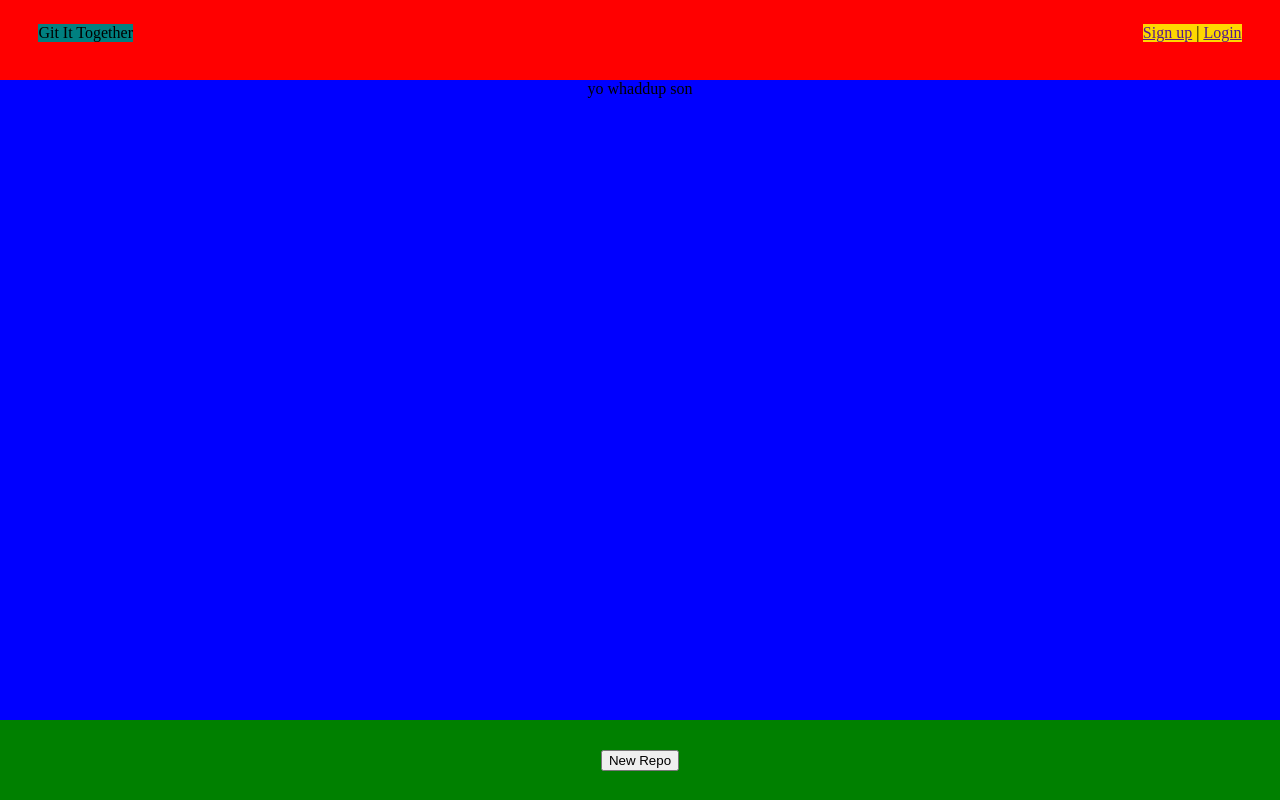
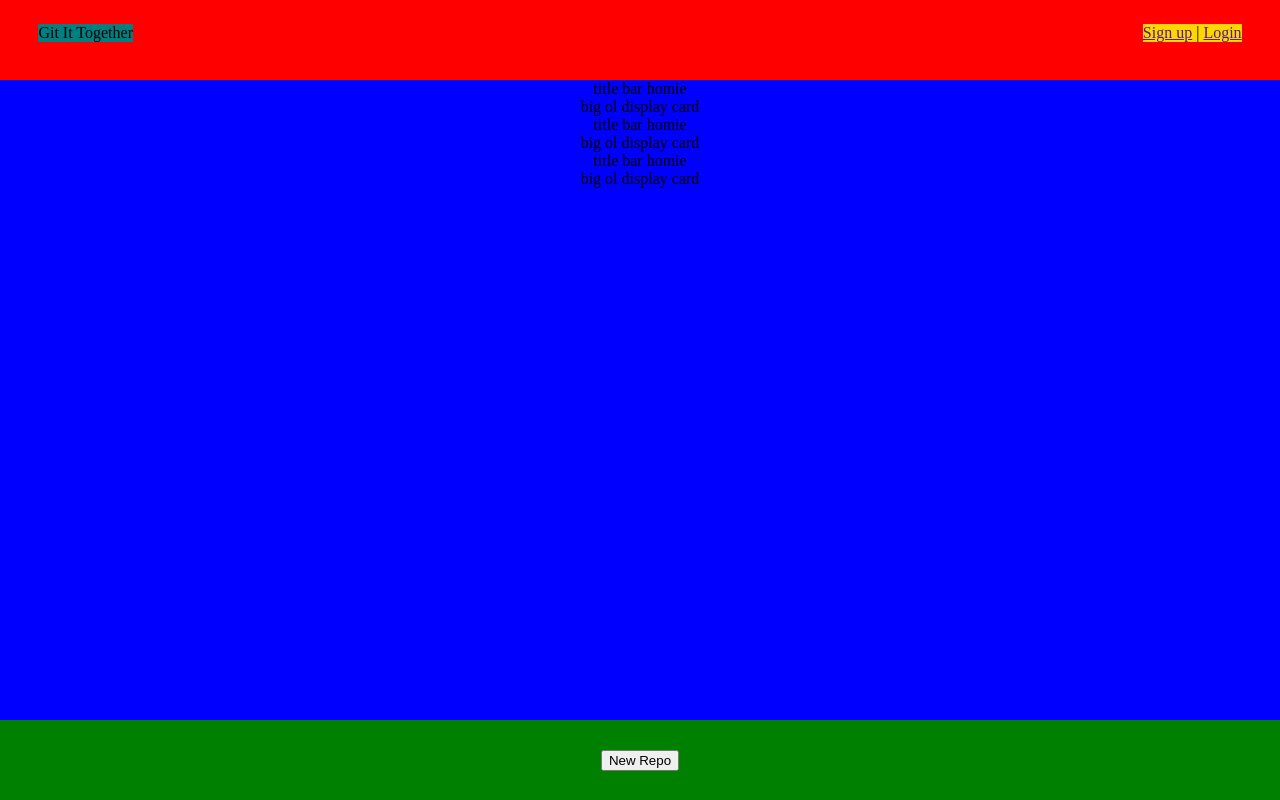
Before and after one commit to BuickSalesman/git-front, a React (Vite) app: page / in a window 1280 px wide. Built offline with nearby package versions, Linux system fonts and the light colour scheme.

Commit message:
getting basic component structure set up

```diff
--- a/src/components/Content/Content.jsx
+++ b/src/components/Content/Content.jsx
@@ -1,7 +1,13 @@
 import "./Content.css"
+
+import { RepoDisplayCard } from "./RepoDisplayCard/RepoDisplayCard.jsx"
 
 export function Content() {
     return (
-        <div className="content">yo whaddup son</div>
+        <div className="content">
+            <RepoDisplayCard />
+            <RepoDisplayCard />
+            <RepoDisplayCard />
+        </div>
     )
 }
--- /dev/null
+++ b/src/components/Content/RepoDisplayCard/RepoDisplayCard.jsx
@@ -0,0 +1,13 @@
+import "./RepoDisplayCard.css"
+
+import { RepoTitleTool } from "./RepoTitleTool/RepoTitleTool.jsx"
+import { RepoDropdownDisplay } from "./RepoDropdownDisplay/RepoDropdownDisplay.jsx"
+
+export function RepoDisplayCard() {
+    return (
+        <div className="repo-card">
+            <RepoTitleTool />
+            <RepoDropdownDisplay />
+        </div>
+    )
+}
--- /dev/null
+++ b/src/components/Content/RepoDisplayCard/RepoDropdownDisplay/RepoDropdownDisplay.jsx
@@ -0,0 +1,7 @@
+import "./RepoDropdownDisplay.css"
+
+export function RepoDropdownDisplay() {
+    return (
+        <div className="repo-dropdown-display">big ol display card</div>
+    )
+}
--- /dev/null
+++ b/src/components/Content/RepoDisplayCard/RepoTitleTool/RepoTitleTool.jsx
@@ -0,0 +1,7 @@
+import "./RepoTitleTool.css"
+
+export function RepoTitleTool() {
+    return (
+        <div>title bar homie</div>
+    )
+}
```
Also changed, not shown: src/components/Content/RepoDisplayCard/RepoDisplayCard.css (added), src/components/Content/RepoDisplayCard/RepoDropdownDisplay/RepoDropdownDisplay.css (added), src/components/Content/RepoDisplayCard/RepoTitleTool/RepoTitleTool.css (added).
